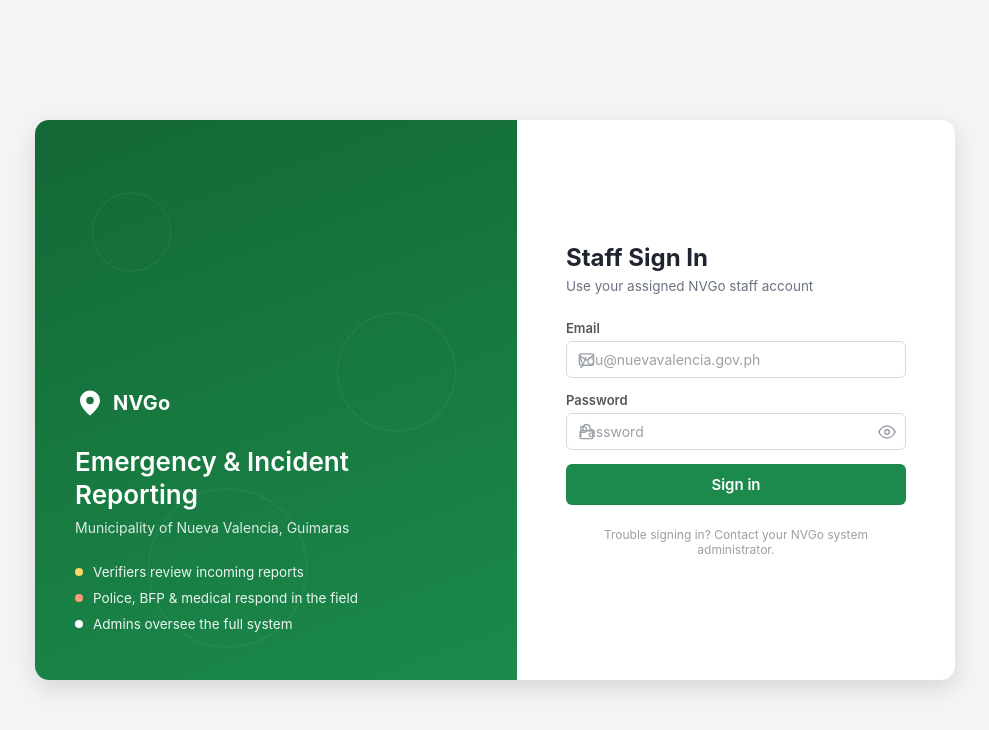
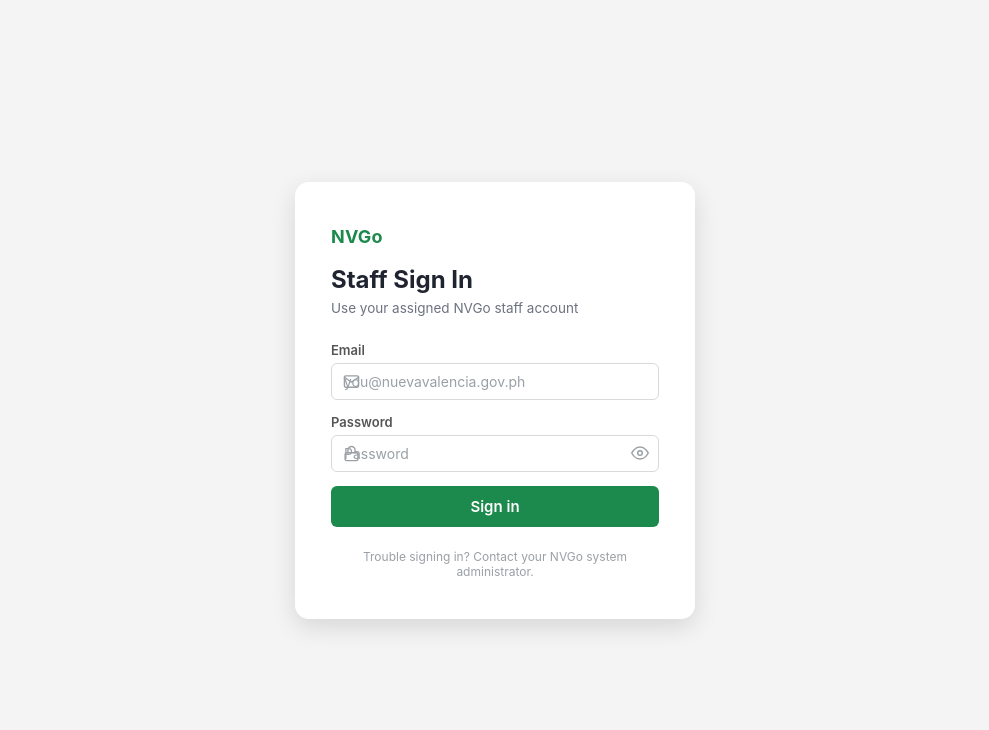
Before and after one commit to jmpwew/NVGoApp, a React (Vite) app in the folder admin/: page /login in a window 1280 px wide. Shown: the top 730 px of the page, without its empty margins (145-1134 px from the left). Built offline with nearby package versions, Linux system fonts and the light colour scheme; no server answers.

Commit message:
login page update

```diff
--- a/admin/src/pages/LoginPage.css
+++ b/admin/src/pages/LoginPage.css
@@ -8,107 +8,36 @@
 }
 
 .login-shell {
-  display: grid;
-  grid-template-columns: 1.1fr 1fr;
   width: 100%;
-  max-width: 920px;
-  min-height: 560px;
+  max-width: 400px;
   background: var(--surface, #fff);
   border-radius: var(--radius-lg, 14px);
   overflow: hidden;
   box-shadow: var(--shadow-md, 0 8px 24px rgba(0,0,0,0.12));
 }
 
-/* ── Branding panel ─────────────────────────────────────── */
-.login-brand {
-  position: relative;
-  background: linear-gradient(160deg, var(--brand-dark, #136835) 0%, var(--brand, #1B8A4C) 100%);
-  color: #fff;
-  padding: 48px 40px;
-  display: flex;
-  align-items: flex-end;
-  overflow: hidden;
-}
-
-.login-brand-pattern {
-  position: absolute;
-  inset: 0;
-  opacity: 0.14;
-  background-image:
-    radial-gradient(circle at 20% 20%, transparent 0, transparent 38px, rgba(255,255,255,0.5) 39px, transparent 40px),
-    radial-gradient(circle at 75% 45%, transparent 0, transparent 58px, rgba(255,255,255,0.5) 59px, transparent 60px),
-    radial-gradient(circle at 40% 80%, transparent 0, transparent 78px, rgba(255,255,255,0.5) 79px, transparent 80px);
-  background-size: 100% 100%;
-  pointer-events: none;
-}
-
-.login-brand-content {
-  position: relative;
-  z-index: 1;
-}
-
-.brand-mark {
-  display: inline-flex;
-  align-items: center;
-  gap: 8px;
-  font-size: 20px;
-  font-weight: 700;
-  letter-spacing: 0.2px;
-  margin-bottom: 28px;
-}
-
-.login-brand-content h2 {
-  font-size: 26px;
-  line-height: 1.25;
-  font-weight: 600;
-  margin-bottom: 8px;
-  max-width: 22ch;
-}
-
-.login-brand-content > p {
-  font-size: 14px;
-  color: rgba(255,255,255,0.85);
-  margin-bottom: 28px;
-}
-
-.brand-roles {
-  list-style: none;
-  display: flex;
-  flex-direction: column;
-  gap: 10px;
-}
-
-.brand-roles li {
-  display: flex;
-  align-items: center;
-  gap: 10px;
-  font-size: 13.5px;
-  color: rgba(255,255,255,0.92);
-}
-
-.role-dot {
-  width: 8px;
-  height: 8px;
-  border-radius: 50%;
-  flex-shrink: 0;
-  background: #fff;
-}
-
-.role-dot--verifier { background: #ffd76a; }
-.role-dot--responder { background: #ff9d7a; }
-.role-dot--admin { background: #ffffff; }
-
 /* ── Form panel ──────────────────────────────────────────── */
 .login-form-side {
   display: flex;
   align-items: center;
   justify-content: center;
-  padding: 40px 36px;
+  padding: 44px 36px 40px;
 }
 
 .login-box {
   width: 100%;
   max-width: 340px;
+}
+
+.login-box-mark {
+  display: inline-flex;
+  align-items: center;
+  gap: 8px;
+  font-size: 18px;
+  font-weight: 700;
+  letter-spacing: 0.2px;
+  color: var(--brand, #1B8A4C);
+  margin-bottom: 18px;
 }
 
 .login-box h1 {
@@ -244,27 +173,8 @@
 }
 
 /* ── Responsive ──────────────────────────────────────────── */
-@media (max-width: 760px) {
-  .login-shell {
-    grid-template-columns: 1fr;
-    max-width: 400px;
-  }
-
-  .login-brand {
-    padding: 28px 28px 24px;
-    align-items: flex-start;
-  }
-
-  .login-brand-content h2 {
-    font-size: 20px;
-    max-width: none;
-  }
-
-  .brand-roles {
-    display: none;
-  }
-
+@media (max-width: 480px) {
   .login-form-side {
-    padding: 32px 28px 36px;
+    padding: 32px 24px 32px;
   }
 }
--- a/admin/src/pages/LoginPage.jsx
+++ b/admin/src/pages/LoginPage.jsx
@@ -57,14 +57,6 @@
   );
 }
 
-function PinMark(props) {
-  return (
-    <svg width="30" height="30" viewBox="0 0 24 24" fill="currentColor" {...props}>
-      <path d="M12 2C7.6 2 4 5.6 4 10c0 6 8 12 8 12s8-6 8-12c0-4.4-3.6-8-8-8Zm0 11a3 3 0 1 1 0-6 3 3 0 0 1 0 6Z" />
-    </svg>
-  );
-}
-
 export default function LoginPage() {
   const navigate = useNavigate();
   const [email, setEmail]       = useState('');
@@ -82,7 +74,7 @@
       const res = await axios.post(`${API}/api/auth/login`, { email, password });
       const { token, user } = res.data;
 
-      // Only staff roles may use this panel (not regular mobile app users)
+
       const allowedRoles = ['admin', 'verifier', 'police', 'bfp', 'medical'];
       if (!allowedRoles.includes(user.role)) {
         setError('You do not have access to this system.');
@@ -113,28 +105,12 @@
     <div className="login-page">
       <div className="login-shell">
 
-        {/* Branding side */}
-        <div className="login-brand">
-          <div className="login-brand-pattern" aria-hidden="true" />
-          <div className="login-brand-content">
-            <div className="brand-mark">
-              <PinMark />
-              <span>NVGo</span>
-            </div>
-            <h2>Emergency &amp; Incident Reporting</h2>
-            <p>Municipality of Nueva Valencia, Guimaras</p>
-
-            <ul className="brand-roles">
-              <li><span className="role-dot role-dot--verifier" />Verifiers review incoming reports</li>
-              <li><span className="role-dot role-dot--responder" />Police, BFP &amp; medical respond in the field</li>
-              <li><span className="role-dot role-dot--admin" />Admins oversee the full system</li>
-            </ul>
-          </div>
-        </div>
-
         {/* Form side */}
         <div className="login-form-side">
           <div className="login-box">
+            <div className="login-box-mark">
+              <span>NVGo</span>
+            </div>
             <h1>Staff Sign In</h1>
             <p className="login-subtitle">Use your assigned NVGo staff account</p>
 
```
